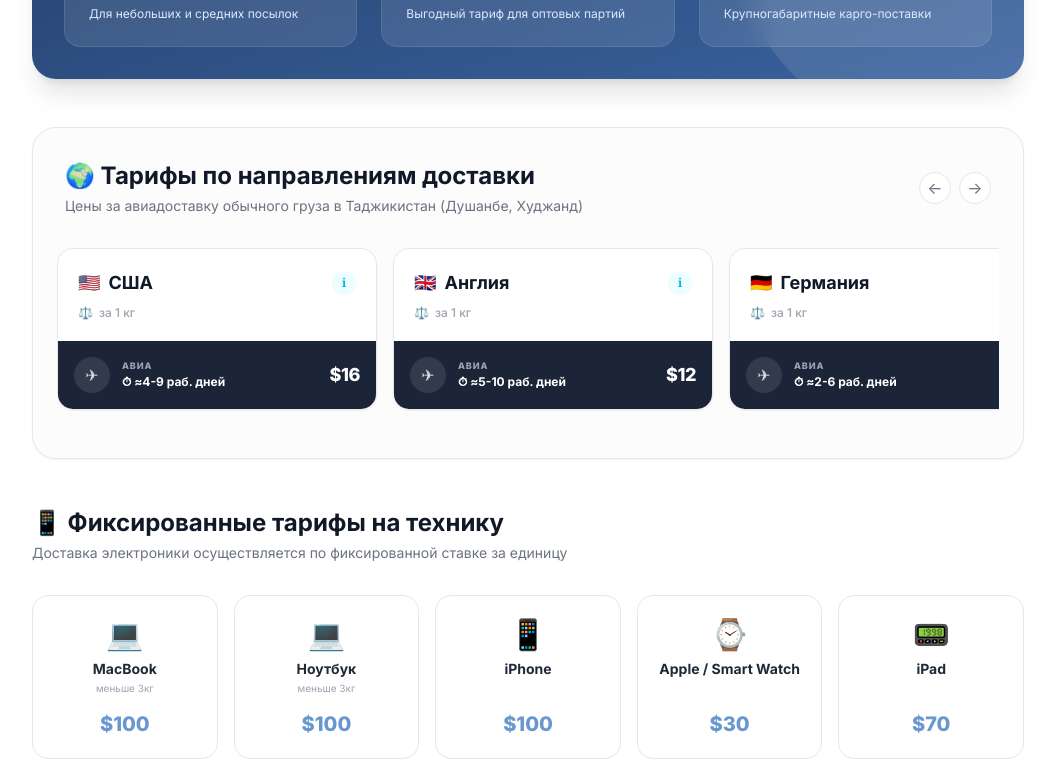
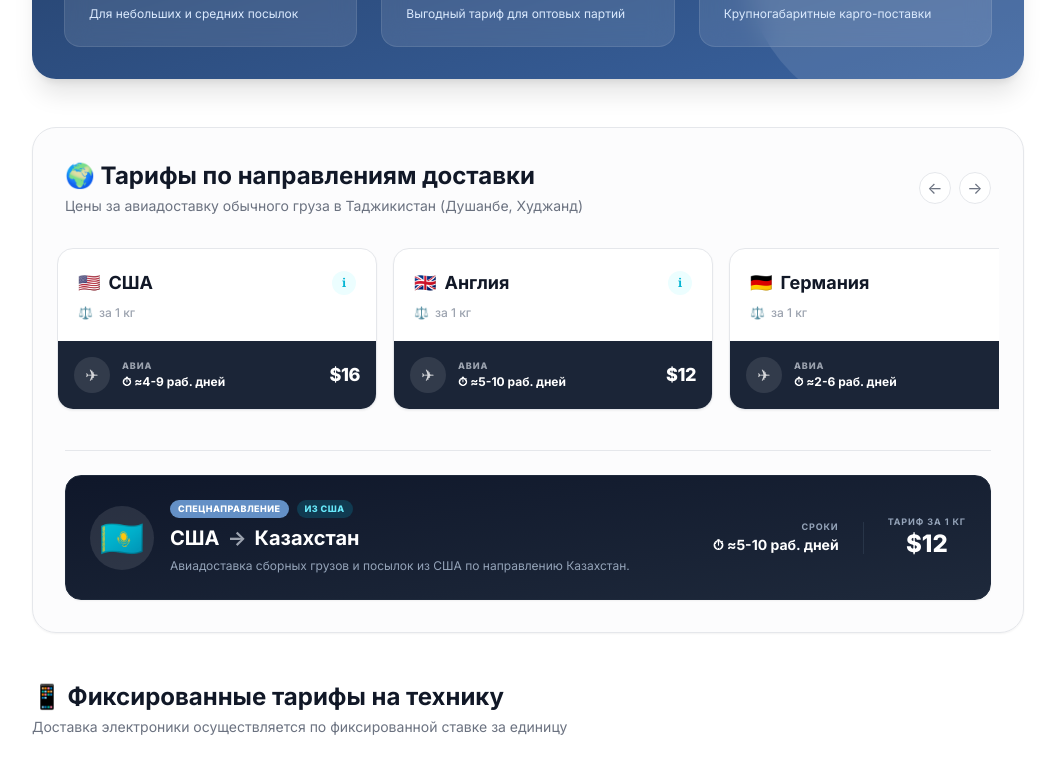
Before and after one commit to Shomirsaidov/cargo-express66-frontend, a Vue app: page /#/pricing in a window 1280 px wide. Shown: the part 533-1301 px from the top of the page, without its empty margins (112-1167 px from the left). Built offline with nearby package versions, Linux system fonts and the light colour scheme.

Commit message:
feat: show USA -> Kazakhstan shipping route as standalone highlighted section below the slider in both pages

```diff
--- a/src/views/public/HomePage.vue
+++ b/src/views/public/HomePage.vue
@@ -167,6 +167,44 @@
               </div>
             </div>
 
+          </div>
+        </div>
+
+        <!-- Standalone Highlighted Direction for Kazakhstan -->
+        <div class="border-t border-gray-150 mt-6 pt-6">
+          <div class="bg-gradient-to-br from-slate-900 to-[#1e293b] rounded-2xl p-6 text-white flex flex-col sm:flex-row items-center justify-between gap-6 shadow-sm border border-slate-800 relative overflow-hidden group">
+            <!-- Glow background effect -->
+            <div class="absolute inset-0 bg-gradient-to-r from-primary-500/10 to-transparent opacity-0 group-hover:opacity-100 transition-opacity duration-500"></div>
+
+            <div class="flex items-center gap-4 text-center sm:text-left flex-col sm:flex-row relative z-10">
+              <span class="text-4xl bg-white/10 w-16 h-16 rounded-full flex items-center justify-center flex-shrink-0">🇰🇿</span>
+              <div>
+                <div class="flex flex-wrap items-center gap-2 justify-center sm:justify-start">
+                  <span class="bg-primary/95 text-white text-[9px] font-black uppercase tracking-wider px-2 py-0.5 rounded-full">Спецнаправление</span>
+                  <span class="bg-cyan-500/20 text-cyan-300 text-[9px] font-black uppercase tracking-wider px-2 py-0.5 rounded-full">Из США</span>
+                </div>
+                <h4 class="text-xl font-bold mt-1.5 flex items-center justify-center sm:justify-start gap-2">
+                  США <span class="text-gray-400">→</span> Казахстан
+                </h4>
+                <p class="text-xs text-slate-400 mt-1 leading-relaxed">
+                  Авиадоставка сборных грузов и посылок из США по направлению Казахстан.
+                </p>
+              </div>
+            </div>
+
+            <div class="flex items-center gap-6 relative z-10 w-full sm:w-auto justify-center">
+              <div class="text-center sm:text-right">
+                <span class="text-[9px] text-slate-400 uppercase tracking-widest block font-bold">Сроки</span>
+                <span class="text-xs sm:text-sm font-bold flex items-center justify-center sm:justify-end gap-1 mt-0.5">
+                  ⏱ ≈5-10 раб. дней
+                </span>
+              </div>
+              <div class="h-8 w-px bg-slate-700/60"></div>
+              <div class="text-center">
+                <span class="text-[9px] text-slate-400 uppercase tracking-widest block font-bold">Тариф за 1 кг</span>
+                <span class="text-xl sm:text-2xl font-black text-white">$12</span>
+              </div>
+            </div>
           </div>
         </div>
       </div>
@@ -576,8 +614,7 @@ export default {
         { country: 'Англия', flag: '🇬🇧', time: '5-10 раб. дней', price: '$12', note: 'Доставка посылок и сборных грузов из Великобритании.' },
         { country: 'Германия', flag: '🇩🇪', time: '2-6 раб. дней', price: '$12', note: 'Сборные грузы со всей Европы через склад в Мюнхене.' },
         { country: 'Испания', flag: '🇪🇸', time: '7-14 раб. дней', price: '$12', note: 'Доставка посылок и товаров из Испании транзитом через Европу.' },
-        { country: 'Италия', flag: '🇮🇹', time: '7-14 раб. дней', price: '$12', note: 'Прямые поставки брендовой одежды и обуви из Италии.' },
-        { country: 'Казахстан (из США)', flag: '🇰🇿', time: '5-10 раб. дней', price: '$12', note: 'Авиадоставка посылок из США по направлению Казахстан.' }
+        { country: 'Италия', flag: '🇮🇹', time: '7-14 раб. дней', price: '$12', note: 'Прямые поставки брендовой одежды и обуви из Италии.' }
       ]
     }
   },
--- a/src/views/public/PricingPage.vue
+++ b/src/views/public/PricingPage.vue
@@ -105,6 +105,44 @@
             </div>
           </div>
 
+        </div>
+      </div>
+
+      <!-- Standalone Highlighted Direction for Kazakhstan -->
+      <div class="border-t border-gray-150 mt-6 pt-6">
+        <div class="bg-gradient-to-br from-slate-900 to-[#1e293b] rounded-2xl p-6 text-white flex flex-col sm:flex-row items-center justify-between gap-6 shadow-sm border border-slate-800 relative overflow-hidden group">
+          <!-- Glow background effect -->
+          <div class="absolute inset-0 bg-gradient-to-r from-primary-500/10 to-transparent opacity-0 group-hover:opacity-100 transition-opacity duration-500"></div>
+
+          <div class="flex items-center gap-4 text-center sm:text-left flex-col sm:flex-row relative z-10">
+            <span class="text-4xl bg-white/10 w-16 h-16 rounded-full flex items-center justify-center flex-shrink-0">🇰🇿</span>
+            <div>
+              <div class="flex flex-wrap items-center gap-2 justify-center sm:justify-start">
+                <span class="bg-primary/95 text-white text-[9px] font-black uppercase tracking-wider px-2 py-0.5 rounded-full">Спецнаправление</span>
+                <span class="bg-cyan-500/20 text-cyan-300 text-[9px] font-black uppercase tracking-wider px-2 py-0.5 rounded-full">Из США</span>
+              </div>
+              <h4 class="text-xl font-bold mt-1.5 flex items-center justify-center sm:justify-start gap-2">
+                США <span class="text-gray-400">→</span> Казахстан
+              </h4>
+              <p class="text-xs text-slate-400 mt-1 leading-relaxed">
+                Авиадоставка сборных грузов и посылок из США по направлению Казахстан.
+              </p>
+            </div>
+          </div>
+
+          <div class="flex items-center gap-6 relative z-10 w-full sm:w-auto justify-center">
+            <div class="text-center sm:text-right">
+              <span class="text-[9px] text-slate-400 uppercase tracking-widest block font-bold">Сроки</span>
+              <span class="text-xs sm:text-sm font-bold flex items-center justify-center sm:justify-end gap-1 mt-0.5">
+                ⏱ ≈5-10 раб. дней
+              </span>
+            </div>
+            <div class="h-8 w-px bg-slate-700/60"></div>
+            <div class="text-center">
+              <span class="text-[9px] text-slate-400 uppercase tracking-widest block font-bold">Тариф за 1 кг</span>
+              <span class="text-xl sm:text-2xl font-black text-white">$12</span>
+            </div>
+          </div>
         </div>
       </div>
     </div>
@@ -234,8 +272,7 @@ export default {
         { country: 'Англия', flag: '🇬🇧', time: '5-10 раб. дней', price: '$12', note: 'Доставка посылок и сборных грузов из Великобритании.' },
         { country: 'Германия', flag: '🇩🇪', time: '2-6 раб. дней', price: '$12', note: 'Сборные грузы со всей Европы через склад в Мюнхене.' },
         { country: 'Испания', flag: '🇪🇸', time: '7-14 раб. дней', price: '$12', note: 'Доставка посылок и товаров из Испании транзитом через Европу.' },
-        { country: 'Италия', flag: '🇮🇹', time: '7-14 раб. дней', price: '$12', note: 'Прямые поставки брендовой одежды и обуви из Италии.' },
-        { country: 'Казахстан (из США)', flag: '🇰🇿', time: '5-10 раб. дней', price: '$12', note: 'Авиадоставка посылок из США по направлению Казахстан.' }
+        { country: 'Италия', flag: '🇮🇹', time: '7-14 раб. дней', price: '$12', note: 'Прямые поставки брендовой одежды и обуви из Италии.' }
       ]
     }
   },
```
Also changed, not shown: 87 other files (tests, documents, lock files or other folders).
